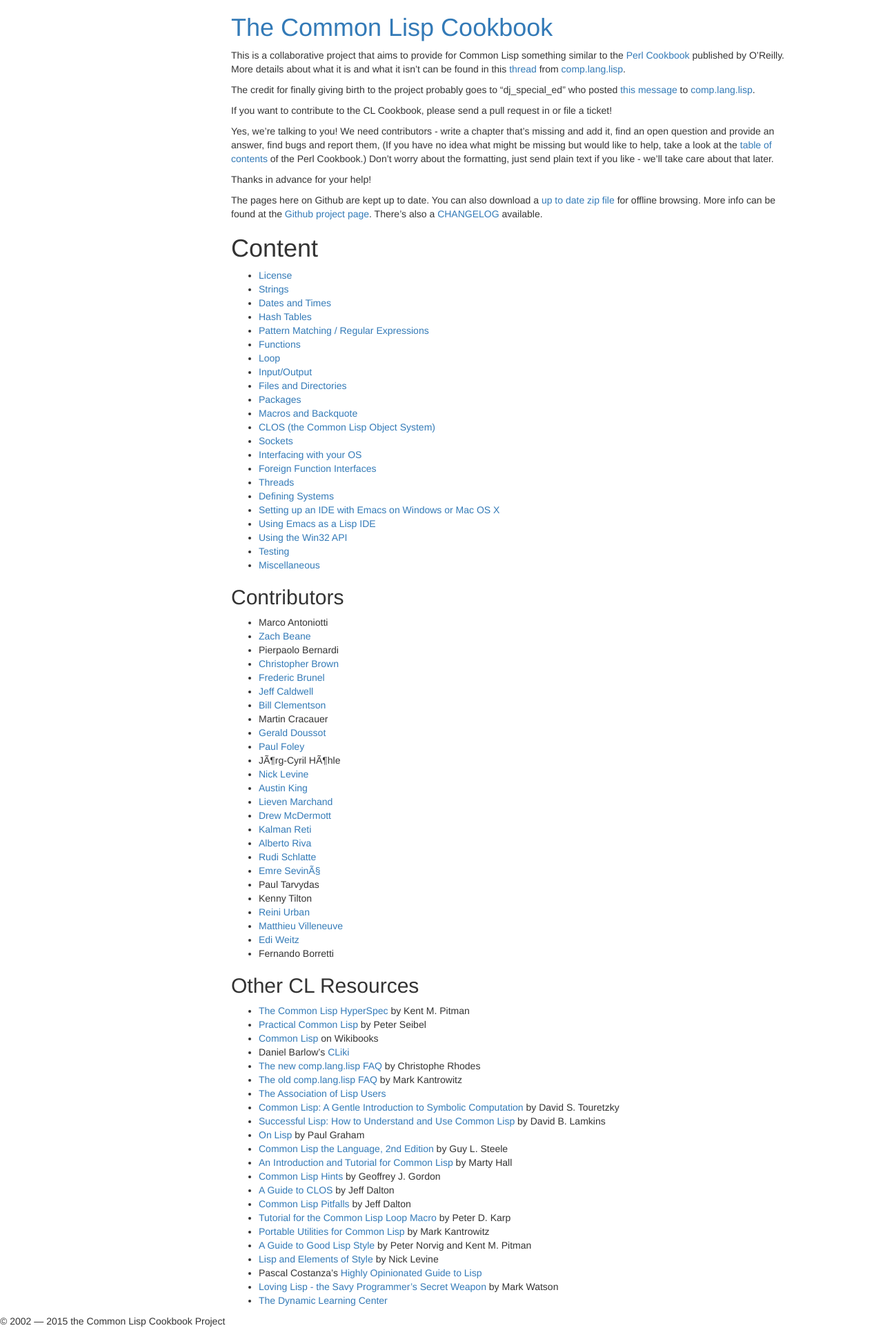
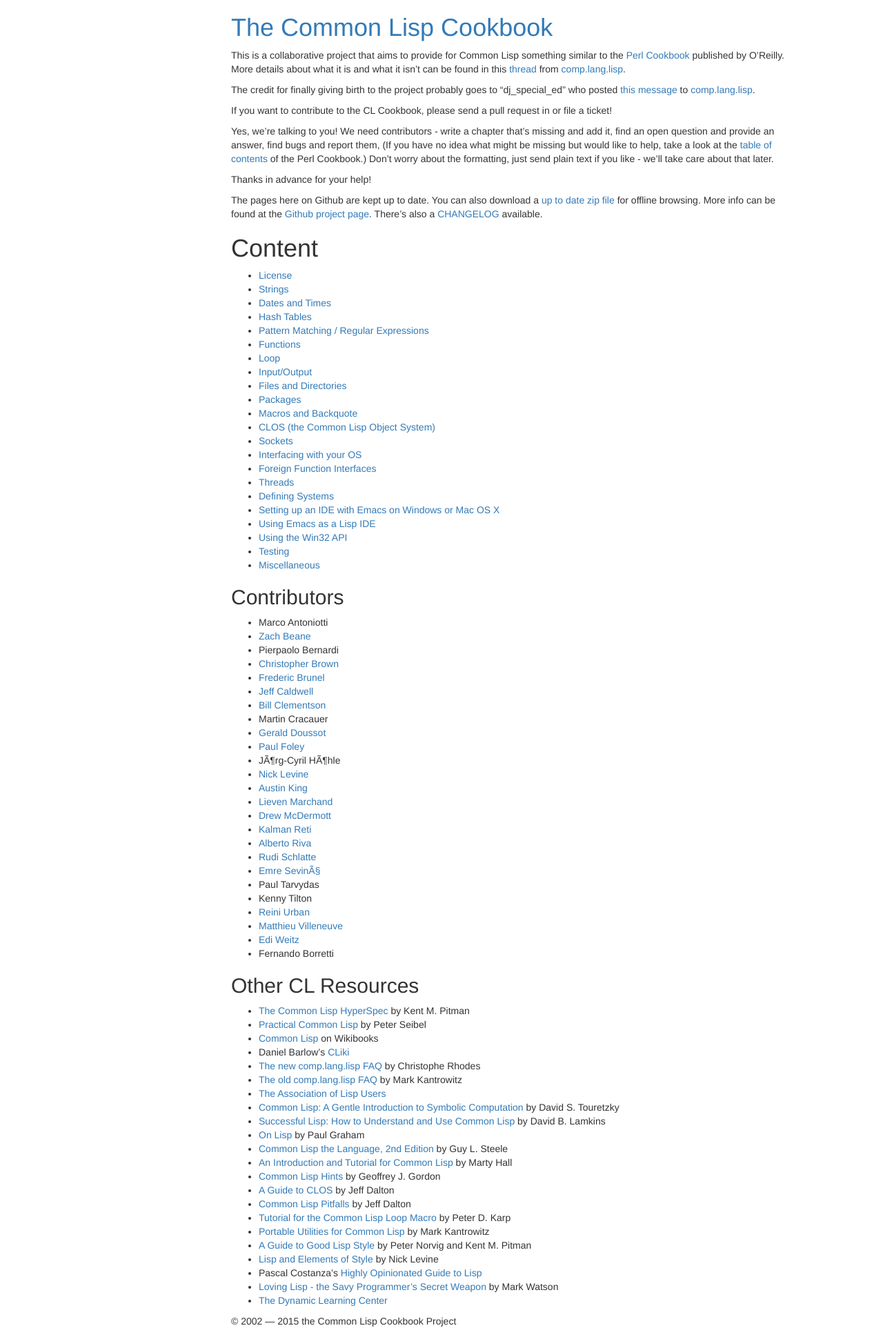
Before and after one commit to LispCookbook/cl-cookbook, a Jekyll site: the page built from index.md, in a window 1280 px wide. Shown: the whole page at 69% size. Built offline with Jekyll 4.4.1, drawn with Linux system fonts in a browser that asks for light colours.

Commit message:
UI: align footer with content body

```diff
--- a/_layouts/default.html
+++ b/_layouts/default.html
@@ -38,7 +38,11 @@
     </div>
 
     <div class="row">
-      {% include footer.html %}
+      <div class="col-lg-3">
+      </div>
+      <div class="col-lg-8">
+        {% include footer.html %}
+      </div>
     </div>
 
   </body>
```
